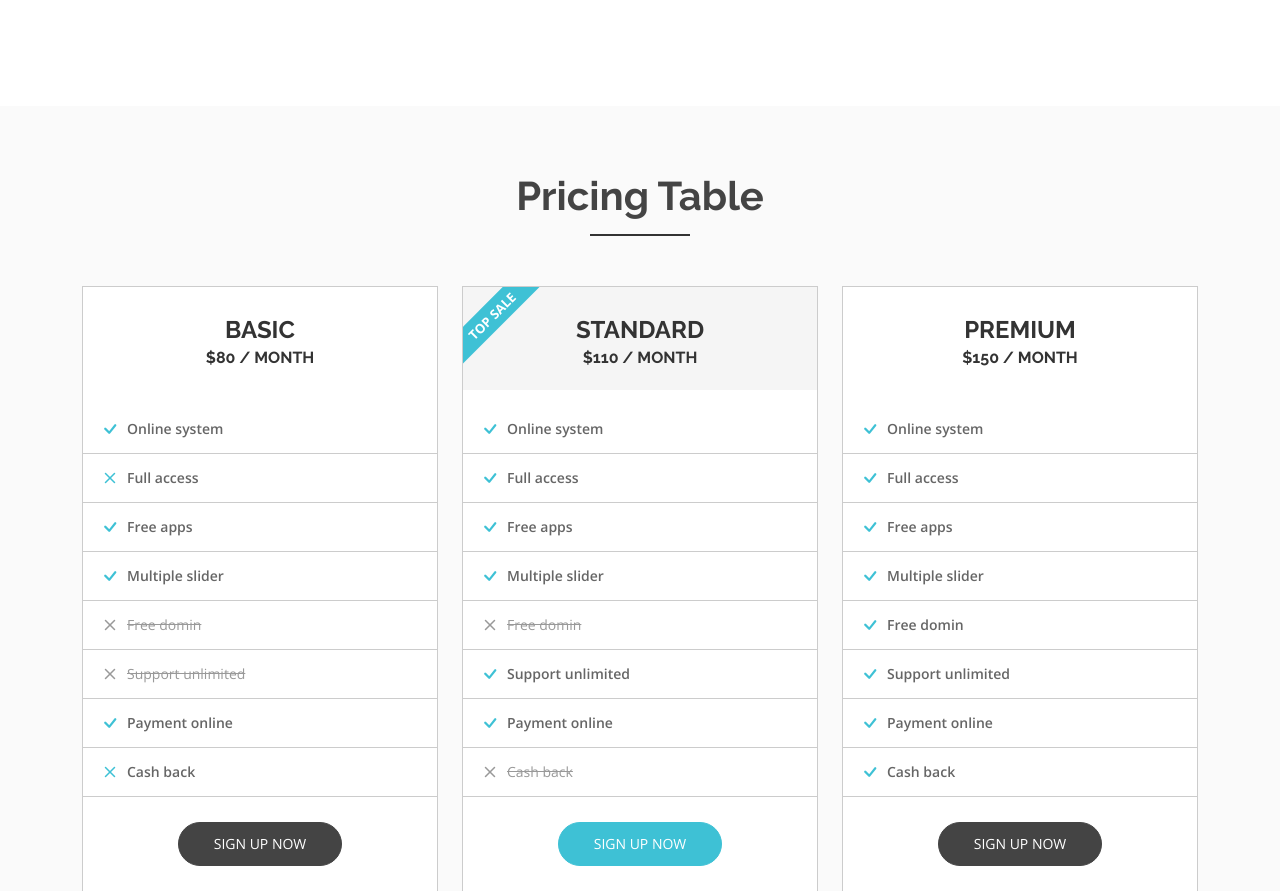
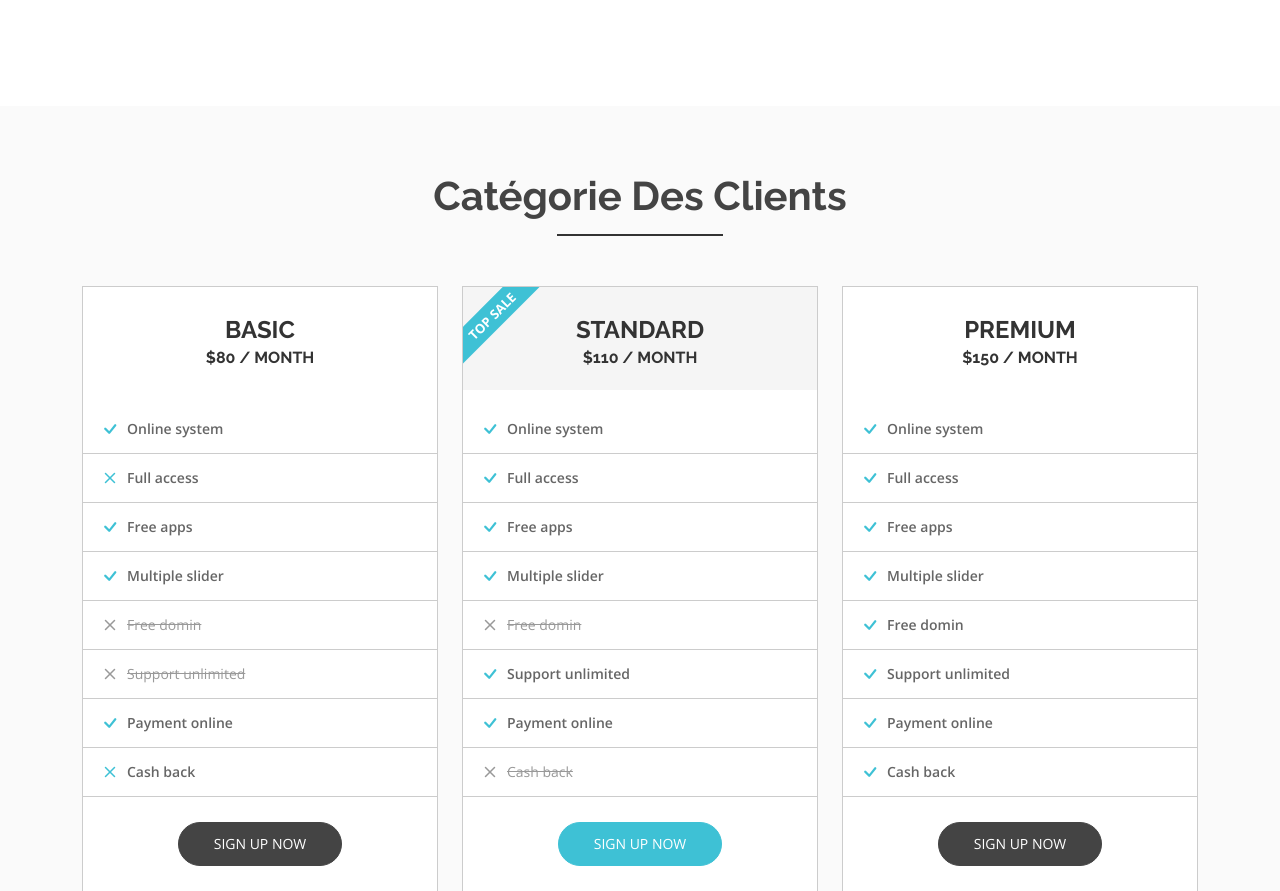
Before and after one commit to Brown2018/Formation-KemboCorporation, a Django app: page /tlp/ in a window 1280 px wide. Shown: the part 4273-5164 px from the top of the page. Run offline with Django 4.2, Linux system fonts and the light colour scheme; data comes from the database, SQL or seed files in the repository; some libraries are stand-ins or nearby versions.

Commit message:
Mise à jour catégorie clients

```diff
--- a/tlp/templates/index.html
+++ b/tlp/templates/index.html
@@ -486,7 +486,7 @@
         <div class="row">
           <div class="col-md-12 col-sm-12 col-xs-12">
             <div class="section-headline text-center">
-              <h2>Pricing Table</h2>
+              <h2>Catégorie des clients</h2>
             </div>
           </div>
         </div>
```
